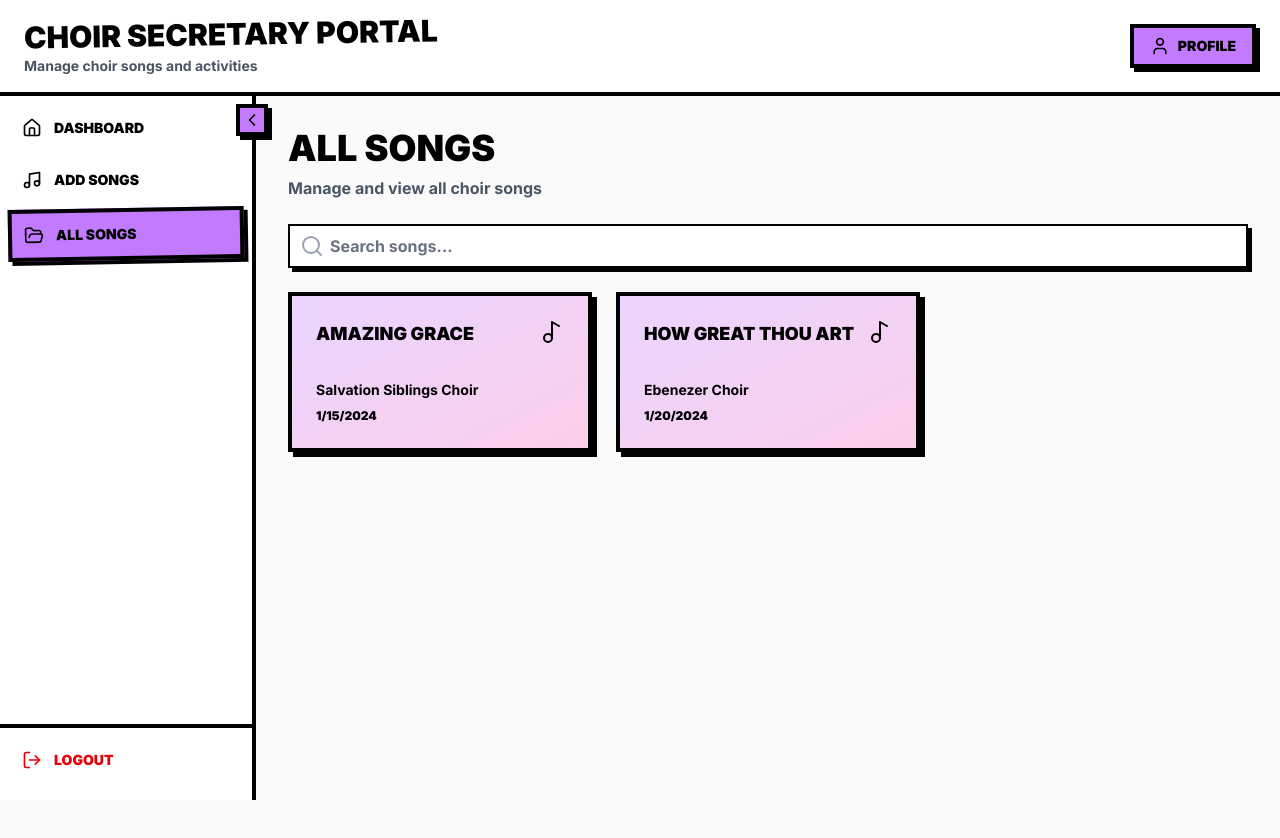
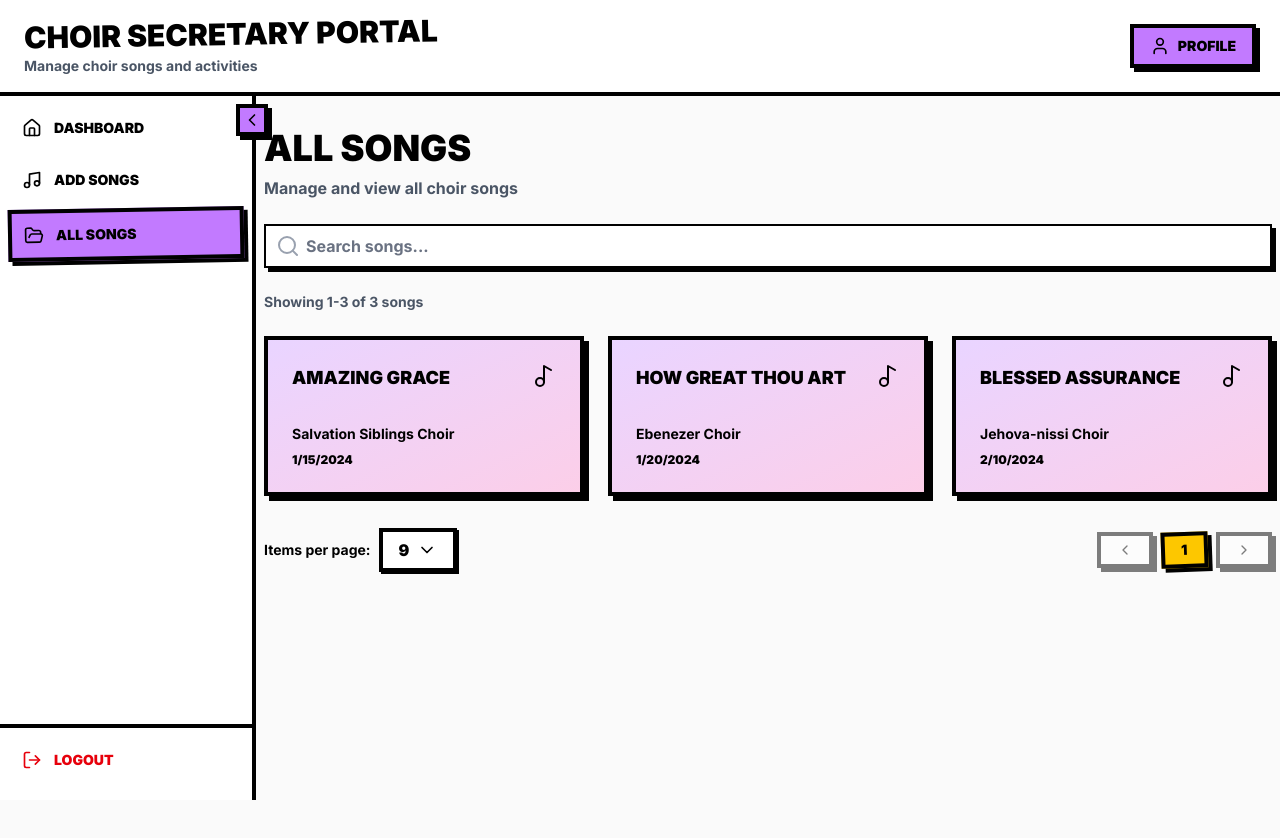
Before and after one commit to RCA-SDA/rca-sda-web-frontend, a Next.js app: page /users/choir_secretary/songs in a window 1280 px wide. Shown: the top 838 px of the page. Built offline with nearby package versions, Linux system fonts and the light colour scheme.

Commit message:
feat[choir secretaly] : apply components

```diff
--- a/app/users/choir_secretary/page.tsx
+++ b/app/users/choir_secretary/page.tsx
@@ -17,7 +17,7 @@ export default function ChoirSecretaryDashboard() {
     <div className="min-h-screen bg-[#fafafa] py-8">
       <div className="max-w-7xl mx-auto px-4 sm:px-6 lg:px-8 space-y-8">
       <div>
-        <h2 className="text-4xl font-black uppercase mb-2">Dashboard</h2>
+        <h2 className="text-4xl font-black uppercase mb-2">Dashboard , Etoile Choir</h2>
         <p className="text-gray-600 font-bold">Welcome back, Choir Secretary!</p>
       </div>
 
@@ -44,7 +44,6 @@ export default function ChoirSecretaryDashboard() {
           </CardHeader>
           <CardContent>
             <p className="text-4xl font-black">{stats.recentUploads}</p>
-            <p className="text-sm font-bold mt-1">This month</p>
           </CardContent>
         </Card>
 
@@ -52,7 +51,7 @@ export default function ChoirSecretaryDashboard() {
           <CardHeader>
             <CardTitle className="flex items-center gap-2">
               <FolderOpen className="w-5 h-5" />
-              Active Choirs
+              Audio songs
             </CardTitle>
           </CardHeader>
           <CardContent>
--- a/app/users/choir_secretary/songs/page.tsx
+++ b/app/users/choir_secretary/songs/page.tsx
@@ -1,21 +1,39 @@
 'use client';
 
-import { useState } from 'react';
+import { useState, useMemo } from 'react';
 import { Card, CardContent, CardHeader, CardTitle } from '@/components/ui/card';
 import { Input } from '@/components/ui/input';
+import { Dialog, DialogContent, DialogHeader, DialogTitle } from '@/components/ui/dialog';
 import { Music2, Search } from 'lucide-react';
 import { Song } from '@/types';
+import { Pagination } from '@/components/Pagination';
 
 export default function AllSongsPage() {
   const [searchQuery, setSearchQuery] = useState('');
+  const [selectedSong, setSelectedSong] = useState<Song | null>(null);
+  const [currentPage, setCurrentPage] = useState(1);
+  const [itemsPerPage, setItemsPerPage] = useState(9);
 
   // Mock data - replace with API call
   const songs: Song[] = [
     {
       id: '1',
       title: 'Amazing Grace',
-      lyrics: 'Amazing grace! How sweet the sound...',
-      audioUrl: 'https://example.com/audio1.mp3',
+      lyrics: `Amazing grace! How sweet the sound
+That saved a wretch like me!
+I once was lost, but now am found;
+Was blind, but now I see.
+
+'Twas grace that taught my heart to fear,
+And grace my fears relieved;
+How precious did that grace appear
+The hour I first believed.
+
+Through many dangers, toils and snares,
+I have already come;
+'Tis grace hath brought me safe thus far,
+And grace will lead me home.`,
+      audioUrl: 'https://www.soundhelix.com/examples/mp3/SoundHelix-Song-1.mp3',
       choirName: 'Salvation Siblings Choir',
       uploadedBy: 'user1',
       createdAt: new Date('2024-01-15'),
@@ -23,22 +41,61 @@ export default function AllSongsPage() {
     {
       id: '2',
       title: 'How Great Thou Art',
-      lyrics: 'O Lord my God, when I in awesome wonder...',
-      audioUrl: 'https://example.com/audio2.mp3',
+      lyrics: `O Lord my God, when I in awesome wonder
+Consider all the worlds Thy hands have made
+I see the stars, I hear the rolling thunder
+Thy power throughout the universe displayed
+
+Then sings my soul, my Savior God, to Thee
+How great Thou art, how great Thou art
+Then sings my soul, my Savior God, to Thee
+How great Thou art, how great Thou art!`,
+      audioUrl: 'https://www.soundhelix.com/examples/mp3/SoundHelix-Song-2.mp3',
       choirName: 'Ebenezer Choir',
       uploadedBy: 'user1',
       createdAt: new Date('2024-01-20'),
     },
+    {
+      id: '3',
+      title: 'Blessed Assurance',
+      lyrics: `Blessed assurance, Jesus is mine!
+O what a foretaste of glory divine!
+Heir of salvation, purchase of God,
+Born of His Spirit, washed in His blood.
+
+This is my story, this is my song,
+Praising my Savior all the day long;
+This is my story, this is my song,
+Praising my Savior all the day long.`,
+      audioUrl: 'https://www.soundhelix.com/examples/mp3/SoundHelix-Song-3.mp3',
+      choirName: 'Jehova-nissi Choir',
+      uploadedBy: 'user1',
+      createdAt: new Date('2024-02-10'),
+    },
   ];
 
-  const filteredSongs = songs.filter(song =>
-    song.title.toLowerCase().includes(searchQuery.toLowerCase()) ||
-    song.choirName.toLowerCase().includes(searchQuery.toLowerCase())
-  );
+  const filteredSongs = useMemo(() => {
+    return songs.filter(song =>
+      song.title.toLowerCase().includes(searchQuery.toLowerCase()) ||
+      song.choirName.toLowerCase().includes(searchQuery.toLowerCase())
+    );
+  }, [songs, searchQuery]);
+
+  // Calculate pagination
+  const totalPages = Math.ceil(filteredSongs.length / itemsPerPage);
+  const startIndex = (currentPage - 1) * itemsPerPage;
+  const endIndex = startIndex + itemsPerPage;
+  const paginatedSongs = filteredSongs.slice(startIndex, endIndex);
+
+  // Reset to page 1 when search changes
+  const handleSearchChange = (value: string) => {
+    setSearchQuery(value);
+    setCurrentPage(1);
+  };
 
   return (
-       <div className="min-h-screen bg-[#fafafa] py-8">
-      <div className="max-w-7xl mx-auto px-4 sm:px-6 lg:px-8 space-y-6">
+    <div className="min-h-screen bg-[#fafafa] py-8">
+      <div className="max-w-7xl mx-auto px-4 sm:px-6 lg:px-2 space-y-6">
       <div>
         <h2 className="text-4xl font-black uppercase mb-2">All Songs</h2>
         <p className="text-gray-600 font-bold">Manage and view all choir songs</p>
@@ -51,16 +108,24 @@ export default function AllSongsPage() {
           type="text"
           placeholder="Search songs..."
           value={searchQuery}
-          onChange={(e) => setSearchQuery(e.target.value)}
+          onChange={(e) => handleSearchChange(e.target.value)}
           className="pl-10 border-2 border-black"
         />
       </div>
 
+      {/* Results count */}
+      {filteredSongs.length > 0 && (
+        <p className="text-sm font-bold text-gray-600">
+          Showing {startIndex + 1}-{Math.min(endIndex, filteredSongs.length)} of {filteredSongs.length} songs
+        </p>
+      )}
+
       {/* Songs Grid */}
       <div className="grid grid-cols-1 md:grid-cols-2 lg:grid-cols-3 gap-6">
-        {filteredSongs.map((song) => (
+        {paginatedSongs.map((song) => (
           <Card
             key={song.id}
+            onClick={() => setSelectedSong(song)}
             className="bg-gradient-to-br from-purple-200 to-pink-200 border-4 border-black hover:shadow-lg transition-shadow cursor-pointer"
           >
             <CardHeader>
@@ -85,7 +150,68 @@ export default function AllSongsPage() {
           <p className="text-gray-600 font-bold">No songs found</p>
         </div>
       )}
+
+      {/* Pagination */}
+      {filteredSongs.length > 0 && (
+        <Pagination
+          currentPage={currentPage}
+          totalPages={totalPages}
+          onPageChange={setCurrentPage}
+          itemsPerPage={itemsPerPage}
+          totalItems={filteredSongs.length}
+          onItemsPerPageChange={setItemsPerPage}
+          itemsPerPageOptions={[6, 9, 12, 18]}
+        />
+      )}
+
+      {/* Song Detail Modal */}
+      {selectedSong && (
+        <SongDetailModal
+          song={selectedSong}
+          onClose={() => setSelectedSong(null)}
+        />
+      )}
       </div>
       </div>
   );
 }
+
+function SongDetailModal({ song, onClose }: { song: Song; onClose: () => void }) {
+  return (
+    <Dialog open={true} onOpenChange={onClose}>
+      <DialogContent className="max-w-2xl max-h-[90vh] overflow-y-auto">
+        <DialogHeader>
+          <DialogTitle className="text-2xl font-black uppercase">{song.title}</DialogTitle>
+        </DialogHeader>
+
+        <p className="font-bold mb-4">
+          {song.choirName}
+        </p>
+
+        {song.audioUrl && (
+          <div className="mb-6">
+            <audio controls className="w-full">
+              <source src={song.audioUrl} type="audio/mpeg" />
+              Your browser does not support the audio element.
+            </audio>
+          </div>
+        )}
+
+        <Card className="bg-yellow-100 border-2 border-black">
+          <CardHeader>
+            <CardTitle className="text-lg">Lyrics</CardTitle>
+          </CardHeader>
+          <CardContent>
+            <pre className="whitespace-pre-wrap font-bold font-sans">
+              {song.lyrics}
+            </pre>
+          </CardContent>
+        </Card>
+
+        <p className="text-xs text-gray-600 font-bold mt-4">
+          Added on {new Date(song.createdAt).toLocaleDateString()}
+        </p>
+      </DialogContent>
+    </Dialog>
+  );
+}
```
